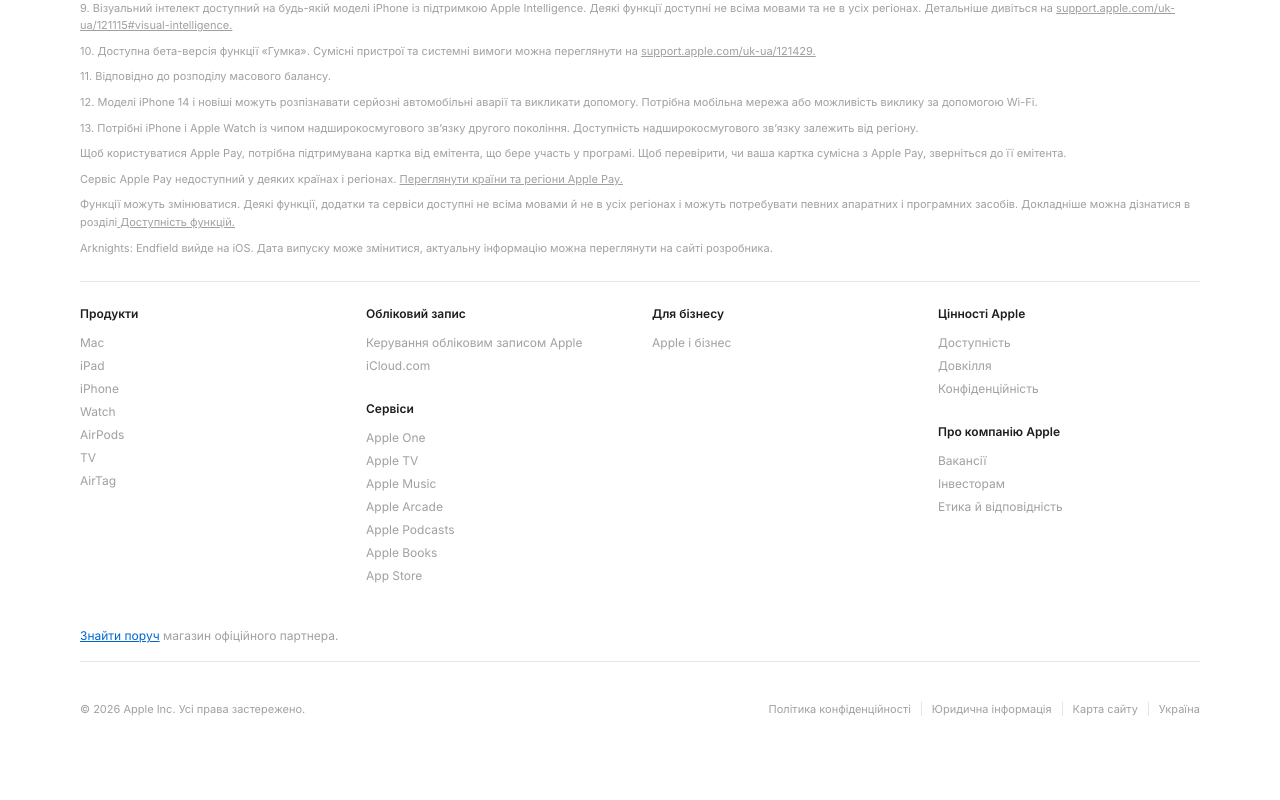
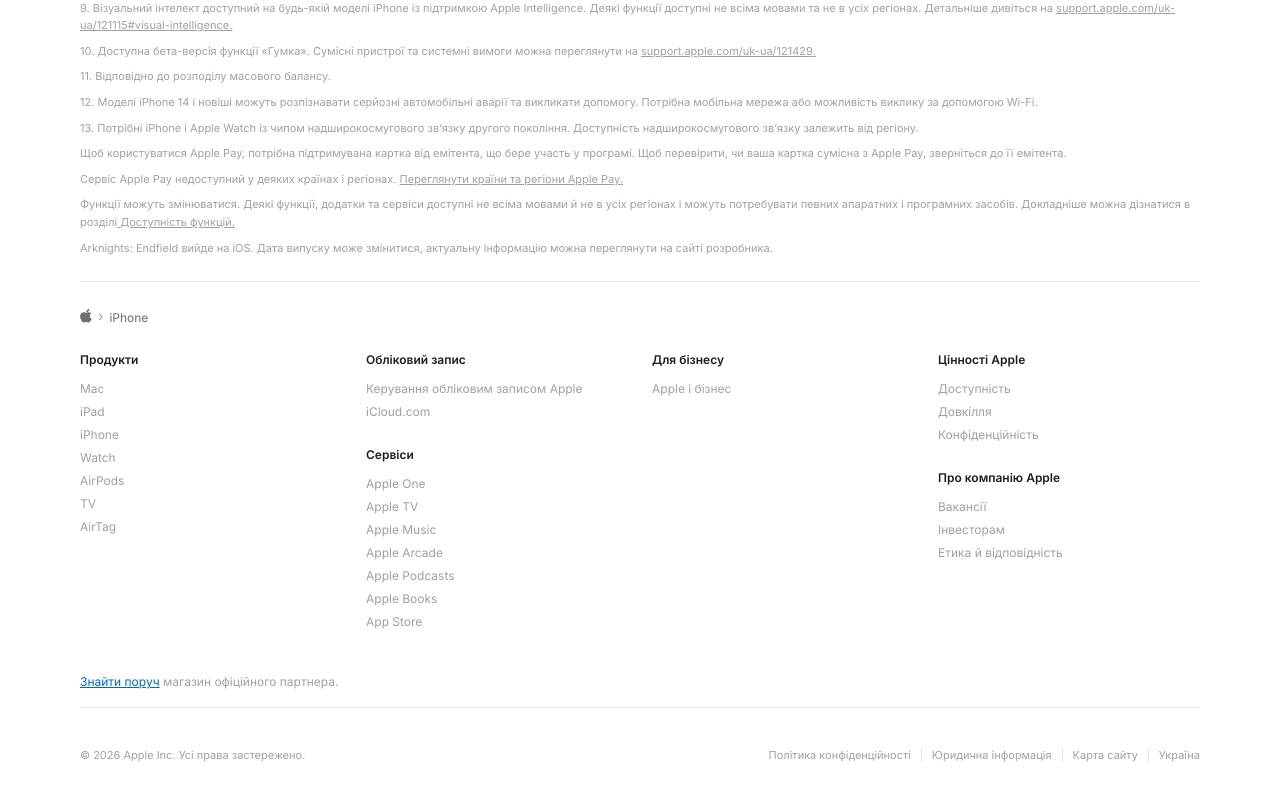
Before and after one commit to Artemiii990/Top3TeamFRONTEND, a Next.js app in the folder apple_demo_site-main/: page /iphone in a window 1280 px wide. Shown: the part 1262-2062 px from the top of the page. Before the commit the page ends 2026 px from the top, so only its background shows below. Built offline with nearby package versions, Linux system fonts and the light colour scheme; no server answers.

Commit message:
Update footer
updated footer. added all text like in original. also added breadcrumbs

```diff
--- a/apple_demo_site-main/components/iphone/Footer.module.css
+++ b/apple_demo_site-main/components/iphone/Footer.module.css
@@ -7,10 +7,10 @@
 }
 
 .notes {
-  max-width: 100%; /*900px -> 100%. дозволяє тексту розтягнутися по всій ширині футера*/
-  margin-bottom: 24px; /*64 -> 24. відступ від приміток до лінії*/
-  padding-bottom: 24px; /*внутрішній відступ від тексту до лінії*/
-  border-bottom: 1px solid var(--rule); /*лінія під текстом*/
+  max-width: 100%;
+  margin-bottom: 24px;
+  padding-bottom: 24px;
+  border-bottom: 1px solid var(--rule);
   line-height: 1.6;
   font-size: 11px;
   color: var(--text-tertiary);
@@ -21,32 +21,72 @@
 .notes a {
   text-decoration: underline;
 }
-
-/*прибираємо відступ знизу для останнього абзацу*/
 .notes p:last-child {
   margin-bottom: 0;
 }
 
+/* BREADCRUMB ROW */
+.breadcrumbs {
+  display: flex;
+  align-items: center;   /* вертикальне центрування логотипу, ">" і тексту */
+  gap: 6px;
+  height: 22px;           /* тонкий рядок, а не великий блок */
+  margin-bottom: 24px;
+  font-size: 12px;
+  color: var(--text-secondary);
+}
+
+.logo {
+  display: inline-flex;
+  align-items: center;
+  justify-content: center;
+  height: 14px;           /* висота apple-логотипу */
+  color: var(--text-secondary);
+  transition: color 0.2s var(--ease);
+}
+.logo svg {
+  width: 12px;
+  height: 44px;            /* КЛЮЧОВЕ: без цього svg тягне свій intrinsic
+                               розмір (44px+) і виглядає величезним */
+  fill: currentColor;
+  display: block;
+}
+.logo:hover {
+  color: var(--text-primary);
+}
+
+.separator {
+  color: var(--text-tertiary);
+  font-size: 14px;
+  line-height: 1;
+}
+
+.crumbActive {
+  color: var(--text-secondary);
+  text-decoration: none;
+  transition: color 0.2s var(--ease);
+}
+.crumbActive:hover {
+  color: var(--text-primary);
+}
+
 .links {
   display: flex;
-  justify-content: space-between; /*рівномірно розподіляє усі колонки по ширині*/
-  grid-template-columns: repeat(4, 1fr);
-  gap: 24px; /*48 -> 24*/
-  /*gap: 40px 48px; перше число (40рх) - це відступ між блоками, які стоять один під одним*/
-  padding-bottom: 24px; /*зменшуємо внутрішній відступ знизу з 48 до 24*/
-  /*border-bottom: 1px solid var(--rule);*/
-  margin-bottom: 16px; /*32 -> 16*/
+  justify-content: space-between;
+  gap: 24px;
+  padding-bottom: 24px;
+  margin-bottom: 16px;
 }
 .links h6 {
   font-size: 12px;
-  font-weight: 500;
+  font-weight: 600;
   color: var(--text-primary);
-  margin-bottom: 16px;
+  margin-bottom: 10px;
 }
 .links a {
   display: block;
   color: var(--text-tertiary);
-  padding: 4px 0; /*щільні відступи між посиланнями*/
+  padding: 4px 0;
   font-size: 12px;
   text-decoration: none;
   transition: color 0.2s var(--ease);
@@ -55,19 +95,11 @@
   color: var(--text-primary);
 }
 
-.links h6 {
-  font-size: 12px;
-  font-weight: 600;
-  color: var(--text-primary);
-  margin-bottom: 10px; /*компактний відступ від заголовка до лінків*/
-}
-
-/*кожна з 4-х колонок росте вниз*/
 .column {
   display: flex;
   flex-direction: column;
-  flex: 1; /*однакова ширина для усіх стовпчиків*/
-  gap: 24px; /*відступ між верхньою та нижньою колонками*/
+  flex: 1;
+  gap: 24px;
 }
 
 .sectionBlock {
@@ -78,26 +110,23 @@
 .partnerText {
   font-size: 12px;
   color: var(--text-tertiary);
-  padding-bottom: 16px; /*відступ від тексту до лінії*/
-  border-bottom: 1px solid var(--rule); /*лінія тепер знаходиться тут*/
-  margin-bottom: 24px; /*відступ від лінії вниз до копірайту*/
+  padding-bottom: 16px;
+  border-bottom: 1px solid var(--rule);
+  margin-bottom: 24px;
   line-height: 1.5;
 }
-
 .partnerText a {
   color: #0066cc;
-  text-decoration: underline; /*підкреслення лінку*/
+  text-decoration: underline;
   transition: color 0.2s var(--ease);
 }
-
 .partnerText a:hover {
   color: #004499;
 }
 
-/*головний контейнер копірайту*/
 .copyrightBlock {
   display: flex;
-  justify-content: space-between; /*текст ліворуч, а лінки праворуч*/
+  justify-content: space-between;
   align-items: center;
   font-size: 11px;
   color: var(--text-tertiary);
@@ -105,59 +134,43 @@
   flex-wrap: wrap;
   gap: 12px;
 }
-
-/*текст копірайту*/
 .copyrightText {
   margin-right: 24px;
 }
-
-/*контейнер для посилань*/
 .copyrightLinks {
   display: flex;
   align-items: center;
   flex-wrap: wrap;
 }
-
-/*стиль для кожного посилання*/
 .copyrightLinks a {
   color: var(--text-tertiary);
   text-decoration: none;
   padding: 0 10px;
-  /*вертикальна лінія праворуч до кожного посилання*/
   border-right: 1px solid var(--rule);
   transition: color 0.2s var(--ease);
 }
-
 .copyrightLinks a:hover {
   color: var(--text-primary);
   text-decoration: underline;
 }
-
-/*прибираємо вертикальну лінію в останнього посилання*/
 .copyrightLinks a:last-child {
   border-right: none;
   padding-right: 0;
 }
-
-/*перше посилання по ліву сторону*/
 .copyrightLinks a:first-child {
   padding-left: 0;
 }
-
-/*стиль для слова Україна*/
 .langLink {
-  margin-left: auto; /*для десктопу зміщення максимально праворуч*/
+  margin-left: auto;
 }
 
-/*адаптивність для мобільних екранів*/
 @media (max-width: 768px) {
   .copyrightBlock {
     flex-direction: column;
-    align-items: flex-start; /*на смартфоні повинні бути один під одним*/
+    align-items: flex-start;
   }
-
   .copyrightLinks a {
-    padding: 4px 8px 4px 0; /*зручніші відступи для телефону*/
+    padding: 4px 8px 4px 0;
   }
 }
 
--- a/apple_demo_site-main/components/iphone/Footer.tsx
+++ b/apple_demo_site-main/components/iphone/Footer.tsx
@@ -69,6 +69,25 @@ export default function Footer() {
         <p> Arknights: Endfield вийде на iOS. Дата випуску може змінитися, актуальну інформацію можна переглянути на сайті розробника. </p>
       </div>
 
+      {/* FOOTER-BREADCRUMBS */}
+      <div className={s.breadcrumbs}>
+        <a href="/" className={s.logo} aria-label="Apple">
+          <svg
+            viewBox="0 0 14 44"
+            xmlns="http://www.w3.org/2000/svg"
+            aria-hidden="true"
+          >
+            <path d="M13.0729 17.6825A3.61 3.61 0 0 0 11.3 20.7235c.0331 2.5022 2.2092 3.4338 2.2999 3.4641-.0376.107-.3641 1.1777-1.1656 2.2898-.7008.9683-1.4275 1.9376-2.5755 1.9579-1.1389.0224-1.5023-.6705-2.7935-.6705-1.2902 0-1.6868.6481-2.7644.6929-1.1117.0418-1.9477-1.0454-2.6557-2.0102C.5067 24.5096-.6045 20.8911.7986 18.4452c.7038-1.2231 1.9619-1.9954 3.3266-2.0177 1.0884-.0223 2.1209.7345 2.7905.7345.6695 0 1.9229-.9089 3.2418-.7763.5527.0227 2.1015.2237 3.0992 1.6856-.0816.0508-1.8531 1.0848-1.838 3.2113" />
+            <path
+              transform="translate(0 1.8)"
+              d="M9.9301 13.4151c.5921-.7166 1.0014-1.7184.8856-2.7167-.8536.0359-1.9009.5703-2.5187 1.2814-.5491.6324-1.0455 1.6539-.9148 2.6308.9536.0703 1.9268-.4707 2.5479-1.1955"
+            />
+          </svg>
+        </a>
+        <span className={s.separator} aria-hidden="true">&rsaquo;</span>
+        <a href="/iphone" className={s.crumbActive}>iPhone</a>
+      </div>
+
       <div className={s.links}>
 
         {/* Column 1 */}
```
